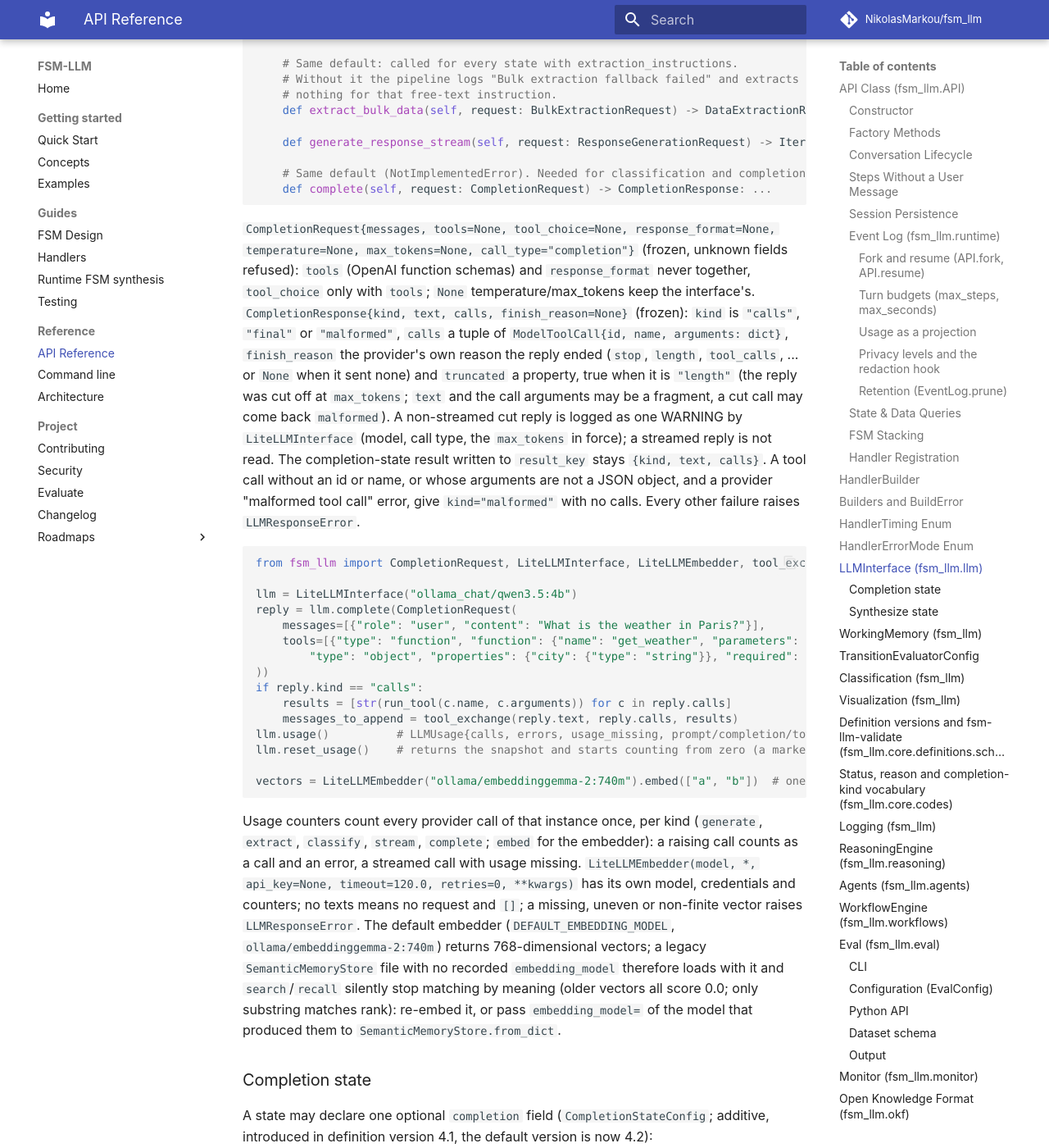
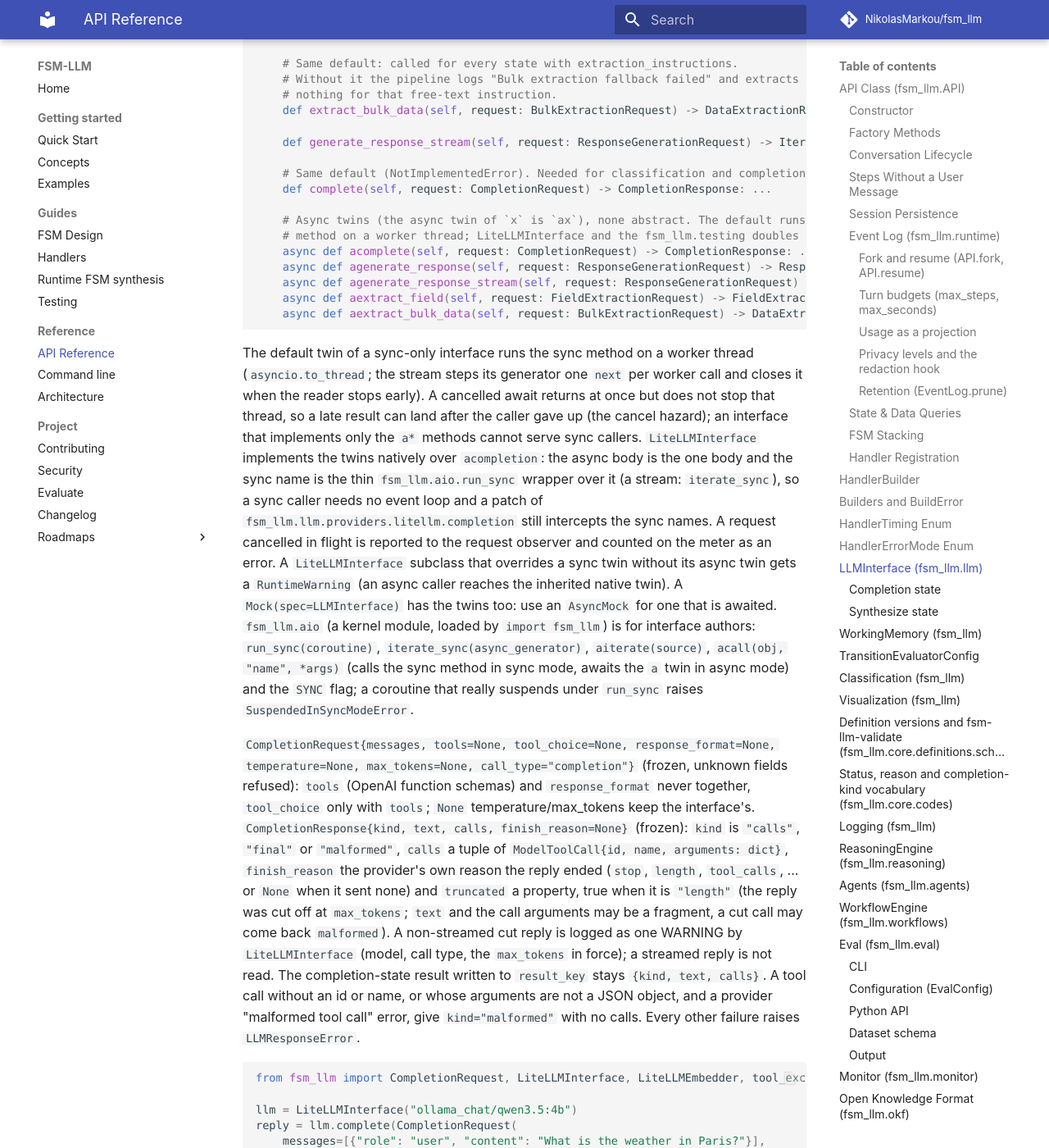
Before and after one commit to NikolasMarkou/fsm_llm, an MkDocs documentation site: the page built from docs/api_reference.md, in a window 1280 px wide and 1400 px high, scrolled down 12908 px. Shown: the whole window at 82% size. Built offline with MkDocs 1.6.1 and Material for MkDocs 9.7.7, drawn with Linux system fonts in a browser that asks for light colours; comment, search, counter and statistics services are not loaded; the version menu is left out; some of the changed text lies outside the part shown.

Commit message:
[plan-2026-11-19-51fde95b/iter-1/step-7.2] docs(llm): the async twin naming rule, the twins and their acall and SYNC dual mode, the to_thread default and its cancel hazard, and aio as an eager kernel module in AGENTS.md, src/fsm_llm/AGENTS.md, the READMEs, docs/architecture.md and docs/api_reference.md

````diff
--- a/docs/api_reference.md
+++ b/docs/api_reference.md
@@ -299,7 +299,17 @@ class LLMInterface(ABC):
 
     # Same default (NotImplementedError). Needed for classification and completion states.
     def complete(self, request: CompletionRequest) -> CompletionResponse: ...
+
+    # Async twins (the async twin of `x` is `ax`), none abstract. The default runs the sync
+    # method on a worker thread; LiteLLMInterface and the fsm_llm.testing doubles override them.
+    async def acomplete(self, request: CompletionRequest) -> CompletionResponse: ...
+    async def agenerate_response(self, request: ResponseGenerationRequest) -> ResponseGenerationResponse: ...
+    async def agenerate_response_stream(self, request: ResponseGenerationRequest) -> AsyncGenerator[str, None]: ...  # an async generator
+    async def aextract_field(self, request: FieldExtractionRequest) -> FieldExtractionResponse: ...
+    async def aextract_bulk_data(self, request: BulkExtractionRequest) -> DataExtractionResponse: ...
 ```
+
+The default twin of a sync-only interface runs the sync method on a worker thread (`asyncio.to_thread`; the stream steps its generator one `next` per worker call and closes it when the reader stops early). A cancelled await returns at once but does not stop that thread, so a late result can land after the caller gave up (the cancel hazard); an interface that implements only the `a*` methods cannot serve sync callers. `LiteLLMInterface` implements the twins natively over `acompletion`: the async body is the one body and the sync name is the thin `fsm_llm.aio.run_sync` wrapper over it (a stream: `iterate_sync`), so a sync caller needs no event loop and a patch of `fsm_llm.llm.providers.litellm.completion` still intercepts the sync names. A request cancelled in flight is reported to the request observer and counted on the meter as an error. A `LiteLLMInterface` subclass that overrides a sync twin without its async twin gets a `RuntimeWarning` (an async caller reaches the inherited native twin). A `Mock(spec=LLMInterface)` has the twins too: use an `AsyncMock` for one that is awaited. `fsm_llm.aio` (a kernel module, loaded by `import fsm_llm`) is for interface authors: `run_sync(coroutine)`, `iterate_sync(async_generator)`, `aiterate(source)`, `acall(obj, "name", *args)` (calls the sync method in sync mode, awaits the `a` twin in async mode) and the `SYNC` flag; a coroutine that really suspends under `run_sync` raises `SuspendedInSyncModeError`.
 
 `CompletionRequest{messages, tools=None, tool_choice=None, response_format=None, temperature=None, max_tokens=None, call_type="completion"}` (frozen, unknown fields refused): `tools` (OpenAI function schemas) and `response_format` never together, `tool_choice` only with `tools`; `None` temperature/max_tokens keep the interface's. `CompletionResponse{kind, text, calls, finish_reason=None}` (frozen): `kind` is `"calls"`, `"final"` or `"malformed"`, `calls` a tuple of `ModelToolCall{id, name, arguments: dict}`, `finish_reason` the provider's own reason the reply ended (`stop`, `length`, `tool_calls`, ... or `None` when it sent none) and `truncated` a property, true when it is `"length"` (the reply was cut off at `max_tokens`; `text` and the call arguments may be a fragment, a cut call may come back `malformed`). A non-streamed cut reply is logged as one WARNING by `LiteLLMInterface` (model, call type, the `max_tokens` in force); a streamed reply is not read. The completion-state result written to `result_key` stays `{kind, text, calls}`. A tool call without an id or name, or whose arguments are not a JSON object, and a provider "malformed tool call" error, give `kind="malformed"` with no calls. Every other failure raises `LLMResponseError`.
 
@@ -319,6 +329,7 @@ llm.usage()          # LLMUsage{calls, errors, usage_missing, prompt/completion/
 llm.reset_usage()    # returns the snapshot and starts counting from zero (a marker moves, history is kept)
 
 vectors = LiteLLMEmbedder("ollama/embeddinggemma-2:740m").embed(["a", "b"])  # one request
+# in async code: vectors = await embedder.aembed(["a", "b"])  (embed is the run_sync wrapper over it)
 ```
 
 Usage counters count every provider call of that instance once, per kind (`generate`, `extract`, `classify`, `stream`, `complete`; `embed` for the embedder): a raising call counts as a call and an error, a streamed call with usage missing. `LiteLLMEmbedder(model, *, api_key=None, timeout=120.0, retries=0, **kwargs)` has its own model, credentials and counters; no texts means no request and `[]`; a missing, uneven or non-finite vector raises `LLMResponseError`. The default embedder (`DEFAULT_EMBEDDING_MODEL`, `ollama/embeddinggemma-2:740m`) returns 768-dimensional vectors; a legacy `SemanticMemoryStore` file with no recorded `embedding_model` therefore loads with it and `search`/`recall` silently stop matching by meaning (older vectors all score 0.0; only substring matches rank): re-embed it, or pass `embedding_model=` of the model that produced them to `SemanticMemoryStore.from_dict`.
@@ -441,6 +452,10 @@ The `ClassificationResult.is_below_default_threshold` property compares against
 ```python
 # Multi-intent
 result = classifier.classify_multi("Check order and update billing")
+
+# Async: aclassify, aclassify_multi (and HierarchicalClassifier.aclassify) are the one bodies;
+# the sync names are run_sync wrappers, so a patched `_call_llm` or `complete` still intercepts them
+result = await classifier.aclassify("I want to buy a laptop")
 
 # Hierarchical (two-stage domain -> intent, for >15 intents)
 from fsm_llm import HierarchicalClassifier, HierarchicalSchema
````
Also changed, not shown: AGENTS.md (+6 -3 lines), README.md (+1 -1 lines), docs/architecture.md (+2 -0 lines), src/fsm_llm/AGENTS.md (+2 -1 lines), src/fsm_llm/README.md (+1 -0 lines).
